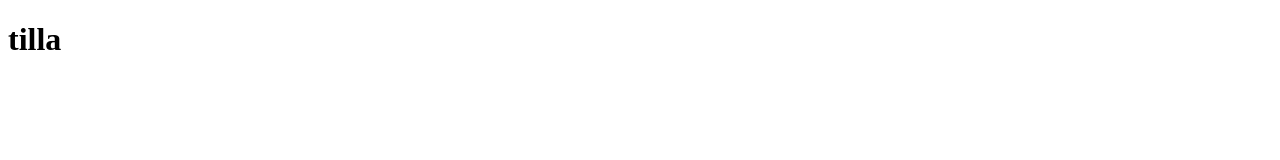
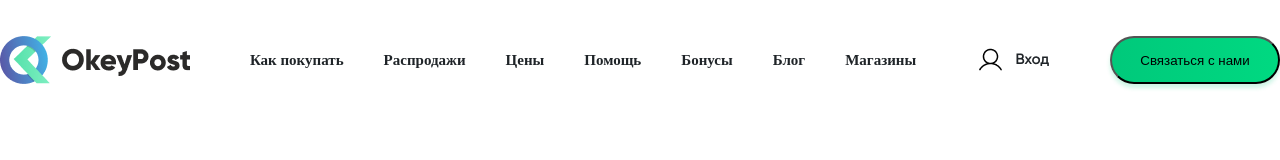
Before and after one commit to rahmatillo-dev/uy_ishi, a plain HTML site: page index.htm in a window 1280 px wide. Drawn offline with Linux system fonts and the light colour scheme.

Commit message:
project header

```diff
--- a/index.htm
+++ b/index.htm
@@ -1,11 +1,34 @@
 <!DOCTYPE html>
 <html lang="en">
+
 <head>
     <meta charset="UTF-8">
     <meta name="viewport" content="width=device-width, initial-scale=1.0">
+    <link rel="stylesheet" href="./style/style.css">
     <title>Document</title>
 </head>
+
 <body>
-    <h1>tilla</h1>
+    <header>
+        <div class="container">
+            <div class="navbar">
+                <img src="./img/Лого.png" alt="tilla" >
+                <div class="nav_wrapper">
+                    <ul class="nav_menu">
+                        <li><a class="nav_item-link" href="#">Как покупать</a></li>
+                        <li><a class="nav_item-link" href="#">Распродажи</a></li>
+                        <li><a class="nav_item-link" href="#">Цены</a></li>
+                        <li><a class="nav_item-link" href="#">Помощь</a></li>
+                        <li><a class="nav_item-link" href="#">Бонусы</a></li>
+                        <li><a class="nav_item-link" href="#">Блог</a></li>
+                        <li><a class="nav_item-link" href="#">Магазины</a></li>
+                    </ul>
+                </div>
+                <img src="./img/Вход.png" alt="tilla">
+                <button class="svyaz_btn">Связаться с нами</button>
+            </div>
+        </div>
+    </header>
 </body>
+
 </html>
--- a/style/style.css
+++ b/style/style.css
@@ -0,0 +1,50 @@
+*{
+    margin: 0;
+    padding: 0;
+    box-sizing: border-box;
+}
+
+html{
+    font-size: 62.5%;
+}
+
+body{
+    margin-top: 36px;
+}
+
+.container{
+    max-width: 1600px;
+    margin: auto;
+}
+
+.navbar{
+    display: flex;
+    align-items: center;
+    justify-content: space-between;
+}
+
+.nav_wrapper .nav_menu{
+    display: flex;
+    align-items: center;
+    justify-content: center;
+    gap: 40px;
+    list-style-type: none;
+}
+
+.nav_item-link{
+    text-decoration: none;
+    color: var(--1, #1F2428);
+font-family: Gilroy;
+font-size: 15px;
+font-style: normal;
+font-weight: 600;
+line-height: 16px;
+}
+
+.svyaz_btn{
+    width: 170px;
+    height: 48px;
+    border-radius: 36px;
+    background: linear-gradient(90deg, #00C97B 0%, #00D981 100%);
+    box-shadow: 0px 4px 4px 0px rgba(1, 203, 124, 0.20);
+}
```
Also changed, not shown: img/Вход.png (added), img/Лого.png (added).
